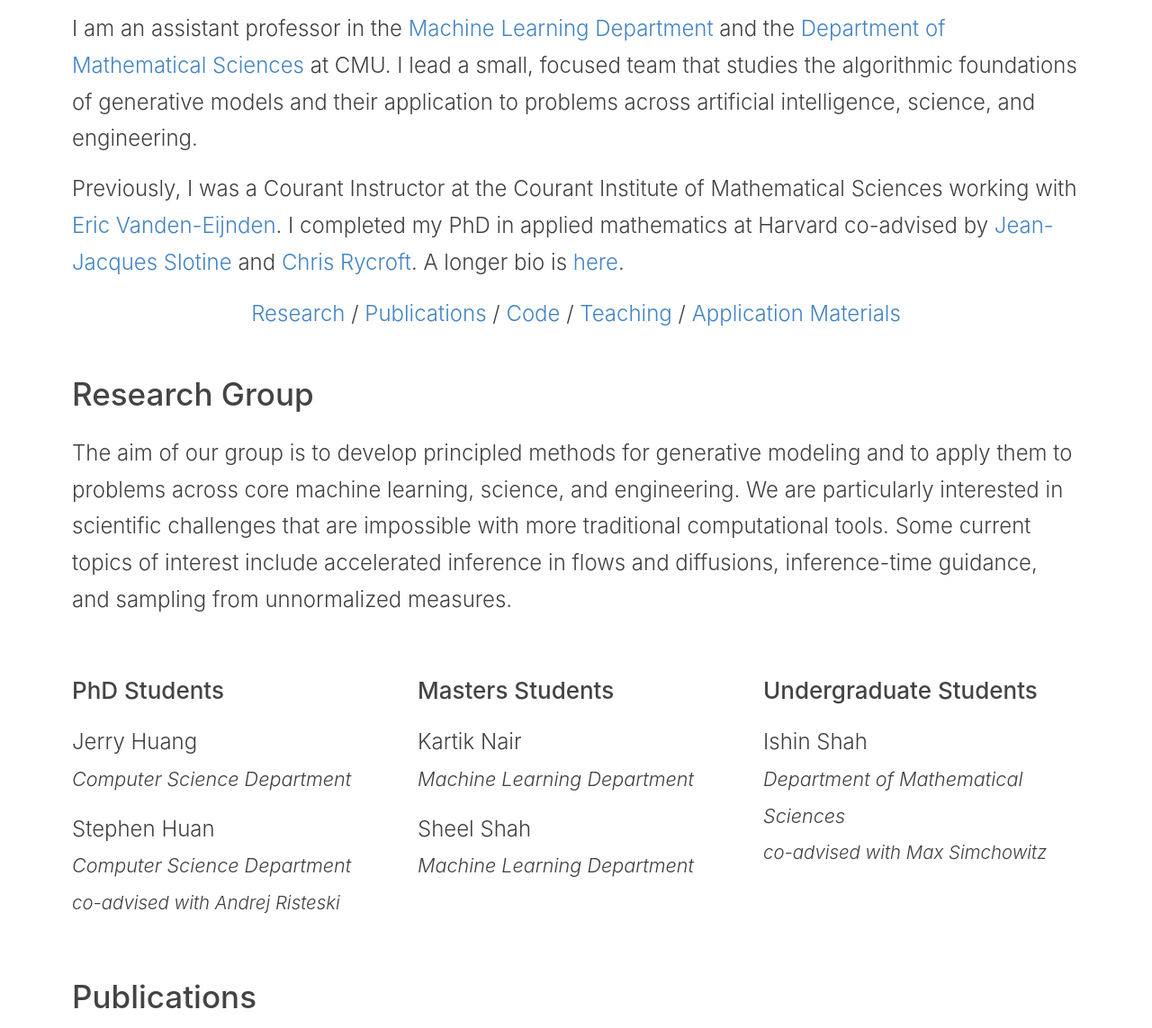
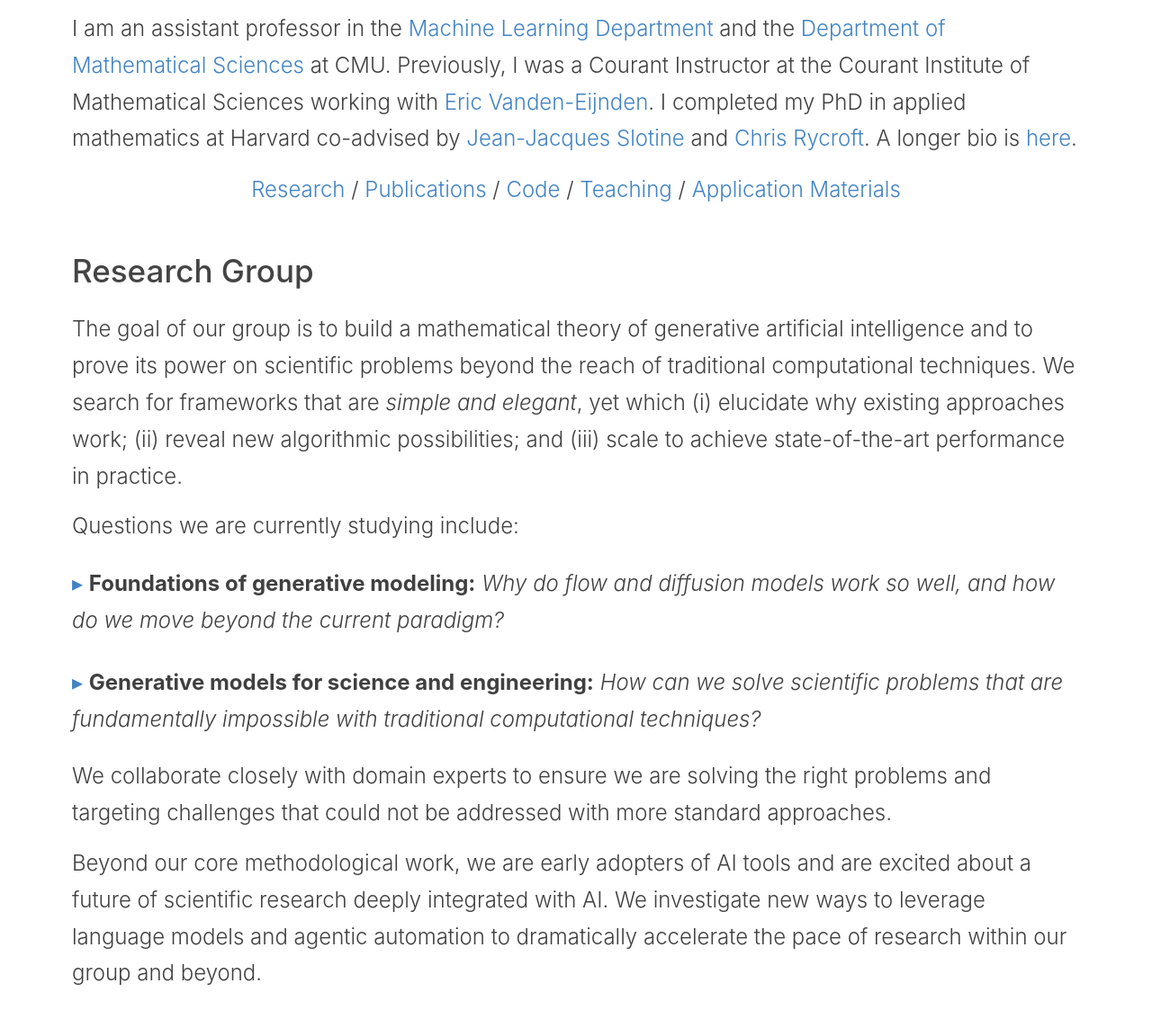
Before and after one commit to nmboffi/nmboffi.github.io, a Jekyll site: the page built from index.md, in a window 1280 px wide. Shown: the part 442-1585 px from the top of the page at 90% size. Built offline with Jekyll 4.4.1, drawn with Linux system fonts in a browser that asks for light colours; the list of posts is cut into pages by our own code; some of the changed text lies outside the part shown; grey boxes are pictures that could not be loaded.

Commit message:
papers and research group overview

```diff
--- a/_includes/paper-card.html
+++ b/_includes/paper-card.html
@@ -17,8 +17,10 @@
     <h3 class="title" itemprop="name">{{ p.title }}</h3>
 
     <div class="authors">
+      {% assign self_with_star = self | append: "*" %}
+      {% assign self_with_dagger = self | append: "†" %}
       {% for a in p.authors %}
-        {% if a == self %}
+        {% if a == self or a == self_with_star or a == self_with_dagger %}
           <span class="author-me" itemprop="author" itemscope itemtype="https://schema.org/Person"><span itemprop="name">{{ a }}</span></span>{% unless forloop.last %}, {% endunless %}
         {% else %}
           <span itemprop="author" itemscope itemtype="https://schema.org/Person"><span itemprop="name">{{ a }}</span></span>{% unless forloop.last %}, {% endunless %}
--- a/_includes/research-section.html
+++ b/_includes/research-section.html
@@ -1,6 +1,37 @@
 <h2 id="research" style="margin-top: 2.5rem;">Research Group</h2>
 
-<p>The aim of our group is to develop principled methods for generative modeling and to apply them to problems across core machine learning, science, and engineering. We are particularly interested in scientific challenges that are impossible with more traditional computational tools. Some current topics of interest include accelerated inference in flows and diffusions, inference-time guidance, and sampling from unnormalized measures. </p>
+<p>The goal of our group is to build a mathematical theory of generative artificial intelligence and to prove its power on scientific problems beyond the reach of traditional computational techniques. We search for frameworks that are <em>simple and elegant</em>, yet which (i) elucidate why existing approaches work; (ii) reveal new algorithmic possibilities; and (iii) scale to achieve state-of-the-art performance in practice.</p>
+
+<p>Questions we are currently studying include:</p>
+
+<details class="research-details">
+  <summary><strong>Foundations of generative modeling:</strong> <em>Why do flow and diffusion models work so well, and how do we move beyond the current paradigm?</em></summary>
+  <div class="research-details-content">
+    <p>In this direction, we have developed:</p>
+    <ul>
+      <li><em>Stochastic interpolants</em>, a mathematical framework that unifies and underlies modern flow and diffusion models</li>
+      <li><em>Flow maps</em>, a theory of accelerated generative models that explains and extends consistency models</li>
+    </ul>
+    <p>Current topics of interest include controlled generation, fine-tuning, inference-time guidance, accelerated sampling, and discrete generation.</p>
+  </div>
+</details>
+
+<details class="research-details">
+  <summary><strong>Generative models for science and engineering:</strong> <em>How can we solve scientific problems that are fundamentally impossible with traditional computational techniques?</em></summary>
+  <div class="research-details-content">
+    <p>We pursue applications in computer vision, robotics, physics, chemistry, and biology. In this direction, we have developed:</p>
+    <ul>
+      <li>Methods for <em>entropy production estimation</em> in non-equilibrium systems that scale to tens of thousands of dimensions</li>
+      <li>A <em>critical analysis of generative policies</em> in robotic control, showing they work for different reasons than commonly understood</li>
+      <li><em>Methods for accelerated generative modeling over geometric data</em>, combining flow maps with Riemannian geometry for scientific applications including proteins and molecules</li>
+    </ul>
+    <p>Current topics of interest include 3D shape generation, molecular sampling, scientific inverse problems, and rare event estimation in complex dynamical systems.</p>
+  </div>
+</details>
+
+<p>We collaborate closely with domain experts to ensure we are solving the right problems and targeting challenges that could not be addressed with more standard approaches.</p>
+
+<p>Beyond our core methodological work, we are early adopters of AI tools and are excited about a future of scientific research deeply integrated with AI. We investigate new ways to leverage language models and agentic automation to dramatically accelerate the pace of research within our group and beyond.</p>
 
 <div class="research-group-columns" style="display: grid; grid-template-columns: repeat(3, 1fr); gap: 2rem; margin-top: 2rem;">
   <div>
@@ -31,6 +62,43 @@
 </div>
 
 <style>
+.research-details {
+  margin: 0.75rem 0;
+}
+
+.research-details summary {
+  cursor: pointer;
+  padding: 0.5rem 0;
+  list-style: none;
+}
+
+.research-details summary::-webkit-details-marker {
+  display: none;
+}
+
+.research-details summary::before {
+  content: "▸ ";
+  color: var(--accent, #4183C4);
+}
+
+.research-details[open] summary::before {
+  content: "▾ ";
+}
+
+.research-details-content {
+  padding-left: 1rem;
+  border-left: 2px solid rgba(0, 0, 0, 0.1);
+  margin: 0.5rem 0 0.5rem 0.25rem;
+}
+
+.research-details-content p:first-child {
+  margin-top: 0;
+}
+
+.research-details-content p:last-child {
+  margin-bottom: 0;
+}
+
 @media (max-width: 768px) {
   .research-group-columns {
     grid-template-columns: 1fr !important;
--- a/assets/css/papers.css
+++ b/assets/css/papers.css
@@ -22,13 +22,29 @@
   padding: 1.5rem 40px;
   border: none;
   background: none;
+  position: relative;
+}
+
+.paper-card::after {
+  content: "";
+  position: absolute;
+  bottom: 0;
+  left: 50%;
+  transform: translateX(-50%);
+  width: 70%;
+  height: 1px;
+  background: rgba(0, 0, 0, 0.12);
+}
+
+.paper-card:last-child::after {
+  display: none;  /* No line after the last paper */
 }
 
 /* Desktop: thumbnail left, content right */
 @media (min-width: 720px) {
   .paper-card {
-    grid-template-columns: 384px 1fr;
-    align-items: start;  /* Align to top */
+    grid-template-columns: 480px 1fr;
+    align-items: center;  /* Vertically center thumbnail and text */
   }
 }
 
@@ -36,7 +52,7 @@
 .paper-thumb-link {
   display: block;
   line-height: 0;
-  max-width: 384px;
+  max-width: 480px;
   width: 100%;
 }
 
--- a/index.md
+++ b/index.md
@@ -42,9 +42,7 @@
 }
 </style>
 
-<p>I am an assistant professor in the <a href="https://www.ml.cmu.edu">Machine Learning Department</a> and the <a href="https://www.cmu.edu/math/index.html">Department of Mathematical Sciences</a> at CMU. I lead a small, focused team that studies the algorithmic foundations of generative models and their application to problems across artificial intelligence, science, and engineering.</p>
-
-<p>Previously, I was a Courant Instructor at the Courant Institute of Mathematical Sciences working with <a href="https://wp.nyu.edu/courantinstituteofmathematicalsciences-eve2/">Eric Vanden-Eijnden</a>. I completed my PhD in applied mathematics at Harvard co-advised by <a href="https://scholar.google.com/citations?user=TcREpMQAAAAJ&hl=en&oi=ao">Jean-Jacques Slotine</a> and <a href="https://scholar.google.com/citations?user=IS_xUuIAAAAJ&hl=en&oi=ao">Chris Rycroft</a>. A longer bio is <a href="{{ site.baseurl }}/about">here</a>.</p>
+<p>I am an assistant professor in the <a href="https://www.ml.cmu.edu">Machine Learning Department</a> and the <a href="https://www.cmu.edu/math/index.html">Department of Mathematical Sciences</a> at CMU. Previously, I was a Courant Instructor at the Courant Institute of Mathematical Sciences working with <a href="https://wp.nyu.edu/courantinstituteofmathematicalsciences-eve2/">Eric Vanden-Eijnden</a>. I completed my PhD in applied mathematics at Harvard co-advised by <a href="https://scholar.google.com/citations?user=TcREpMQAAAAJ&hl=en&oi=ao">Jean-Jacques Slotine</a> and <a href="https://scholar.google.com/citations?user=IS_xUuIAAAAJ&hl=en&oi=ao">Chris Rycroft</a>. A longer bio is <a href="{{ site.baseurl }}/about">here</a>.</p>
 
 <p style="margin-top: 1rem; text-align: center;">
   <a href="#research">Research</a> /
```
Also changed, not shown: _data/publications.yml (+54 -0 lines), images/figs/thumbnails/few-shot-pde.png (added), images/figs/thumbnails/much-ado.png (added), images/figs/thumbnails/trajectory-tilting.png (added).
